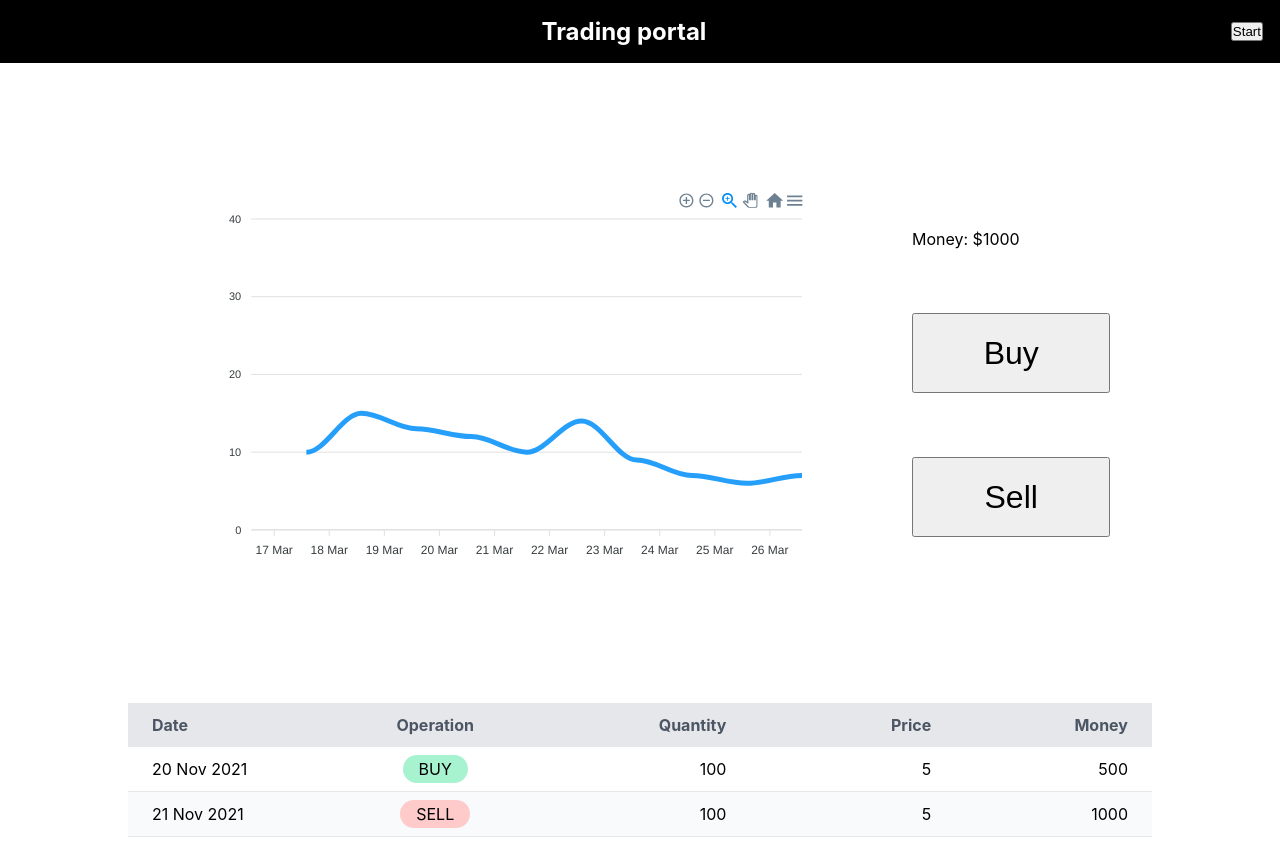
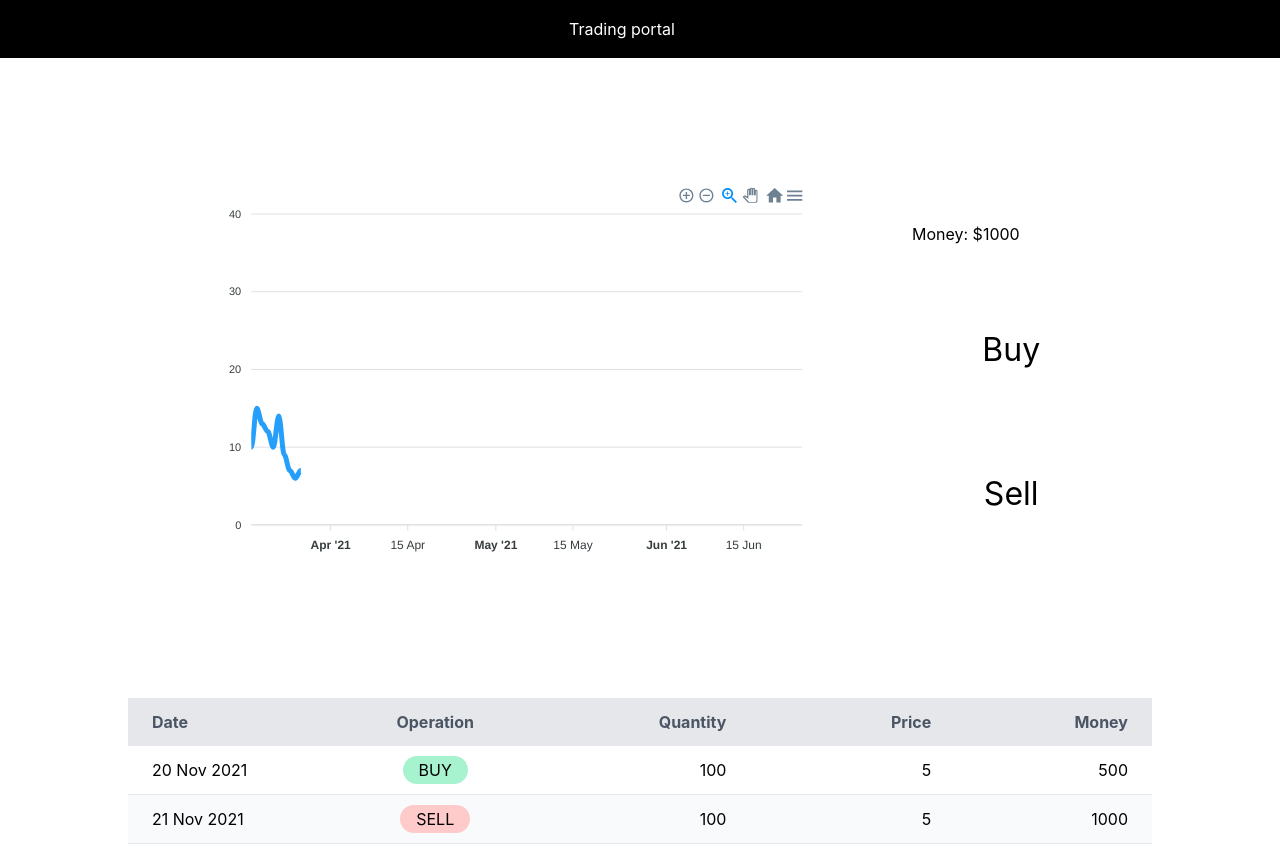
Before and after one commit to loocurse/qc-trading-sim, a React (Create React App) app: page / in a window 1280 px wide. Built offline with nearby package versions, Linux system fonts and the light colour scheme.

Commit message:
- lifted state from Buttons.js to App.js - refactored useState hooks to useReducer - added tailwindcss

```diff
--- /dev/null
+++ b/craco.config.js
@@ -0,0 +1,7 @@
+module.exports = {
+  style: {
+    postcss: {
+      plugins: [require("tailwindcss"), require("autoprefixer")],
+    },
+  },
+};
--- a/src/App.js
+++ b/src/App.js
@@ -1,12 +1,12 @@
 import "./App.scss";
-import { useState, useEffect, useRef } from "react";
+import { useState, useRef, useReducer } from "react";
 import Buttons from "./components/Buttons";
 import Graph from "./components/Graph";
 import Transactions from "./components/Transactions";
 
-const getNextDay = (date, day) => {
+const getNextDay = (date, days) => {
   const nextDay = new Date(date);
-  nextDay.setDate(nextDay.getDate() + day);
+  nextDay.setDate(nextDay.getDate() + days);
   return nextDay;
 };
 
@@ -22,10 +22,64 @@
   });
 }; // [{x: day 1, y: price}, {x: day 2, y: price}, ...]
 
+const initialState = {
+  cash: 1000,
+  transactions: {
+    buy: [],
+    sell: [],
+  },
+  annotation: [],
+};
+const reducer = (state, action) => {
+  switch (action.type) {
+    case "BUY": {
+      const transactions = {
+        ...state.transactions,
+        buy: [...state.transactions.buy, action.buyPrice],
+      };
+      const annotation = [
+        {
+          y: action.buyPrice,
+          borderColor: "#006400",
+          label: {
+            borderColor: "#006400",
+            style: {
+              color: "#fff",
+              background: "#006400",
+            },
+            text: "Buy Price",
+          },
+        },
+      ];
+      return {
+        ...state,
+        transactions,
+        annotation,
+      };
+    }
+
+    case "SELL":
+      const transactions = {
+        ...state.transactions,
+        sell: [...state.transactions.sell, action.sellPrice],
+      };
+      const cash =
+        state.cash *
+        (action.sellPrice / transactions.buy[transactions.buy.length - 1]);
+      return {
+        transactions,
+        annotation: [],
+        cash,
+      };
+
+    default:
+      return;
+  }
+};
+
 function App() {
-  const [cash, setCash] = useState(1000);
+  const [state, dispatch] = useReducer(reducer, initialState);
   const [series, setSeries] = useState(generateData);
-  const [annotation, setAnnotation] = useState([]);
   const [updating, setUpdating] = useState(false);
   const intervalRef = useRef(null);
 
@@ -53,7 +107,7 @@
           newData.push(newDataPoint);
           return newData;
         });
-      }, 1000);
+      }, 500);
       setUpdating(true);
     }
   };
@@ -69,15 +123,9 @@
       <div className="app">
         <div className="main">
           <div className="graph">
-            <Graph series={series} annotation={annotation} />
+            <Graph series={series} annotation={state.annotation} />
           </div>
-          <Buttons
-            setCash={setCash}
-            cash={cash}
-            // price={price}
-            series={series}
-            setAnnotation={setAnnotation}
-          />
+          <Buttons series={series} dispatch={dispatch} cash={state.cash} />
           <Transactions />
         </div>
       </div>
--- a/src/components/Buttons.js
+++ b/src/components/Buttons.js
@@ -1,41 +1,14 @@
-import { useState } from "react";
+import React from "react";
 
-function Buttons({ setAnnotation, setCash, cash, price, series }) {
-  const [value, setValue] = useState({ buy: [], sell: [] });
+function Buttons({ series, dispatch, cash }) {
   const buyEventHandler = () => {
     // record down buy price
-    const new_value = [...value.buy, series[series.length - 1].y];
-    setValue({ ...value, buy: new_value });
-    // change graph color, or show some sort of status of purchase
-    setAnnotation([
-      {
-        y: series[series.length - 1].y,
-        borderColor: "#006400",
-        label: {
-          borderColor: "#006400",
-          style: {
-            color: "#fff",
-            background: "#006400",
-          },
-          text: "Buy Price",
-        },
-      },
-    ]);
-  };
-
-  const updateCash = () => {
-    const buy = value.buy[value.buy.length - 1];
-    const sell = series[series.length - 1].y;
-    setCash(cash * (sell / buy));
+    dispatch({ type: "BUY", buyPrice: series[series.length - 1].y });
   };
 
   const sellEventHandler = () => {
     // recording down sell price
-    const new_value = [...value.sell, series[series.length - 1].y];
-    setValue({ ...value, sell: new_value });
-    // show status of sell
-    setAnnotation([]);
-    updateCash(); // change money value
+    dispatch({ type: "SELL", sellPrice: series[series.length - 1].y });
   };
 
   return (
--- a/src/components/Graph.js
+++ b/src/components/Graph.js
@@ -1,7 +1,7 @@
 import React from "react";
 import Chart from "react-apexcharts";
 
-const X_AXIS_RANGE = 1000 * 3600 * 24 * 10; // 10 days
+const X_AXIS_RANGE = 1000 * 3600 * 24 * 1; // 1 day
 
 function Graph({ series, annotation }) {
   return (
@@ -13,7 +13,7 @@
             enabled: true,
             easing: "linear",
             dynamicAnimation: {
-              speed: 1000,
+              speed: 500,
             },
           },
           type: "line",
@@ -37,8 +37,10 @@
           yaxis: [...annotation],
         },
         xaxis: {
-          range: X_AXIS_RANGE,
+          // range: X_AXIS_RANGE,
           type: "datetime",
+          min: new Date().getTime(),
+          max: new Date().getTime() + X_AXIS_RANGE * 100,
         },
         yaxis: {
           max: 40,
@@ -53,7 +55,7 @@
       }}
       series={[
         {
-          name: "series-1",
+          name: "NYSE-BABA",
           data: series.slice(),
         },
       ]}
--- a/src/components/Transactions.js
+++ b/src/components/Transactions.js
@@ -34,8 +34,8 @@
         <colgroup>
           {Array(5)
             .fill()
-            .map(() => (
-              <col style={{ width: "20%" }}></col>
+            .map((_, idx) => (
+              <col style={{ width: "20%" }} key={idx}></col>
             ))}
         </colgroup>
         <thead>
@@ -68,6 +68,7 @@
                   borderBottom: "1px solid #e5e7eb",
                   background: idx % 2 !== 0 ? "#F9FAFB" : "",
                 }}
+                key={idx}
               >
                 <td
                   style={{ padding: "12px 0px 12px 24px", textAlign: "left" }}
--- /dev/null
+++ b/tailwind.config.js
@@ -0,0 +1,11 @@
+module.exports = {
+  purge: ["./src/**/*.{js,jsx}"],
+  darkMode: false, // or 'media' or 'class'
+  theme: {
+    extend: {},
+  },
+  variants: {
+    extend: {},
+  },
+  plugins: [],
+};
```
Also changed, not shown: package.json (+10 -3 lines), src/index.css (+7 -3 lines), 1 other file (tests, documents, lock files or other folders).
